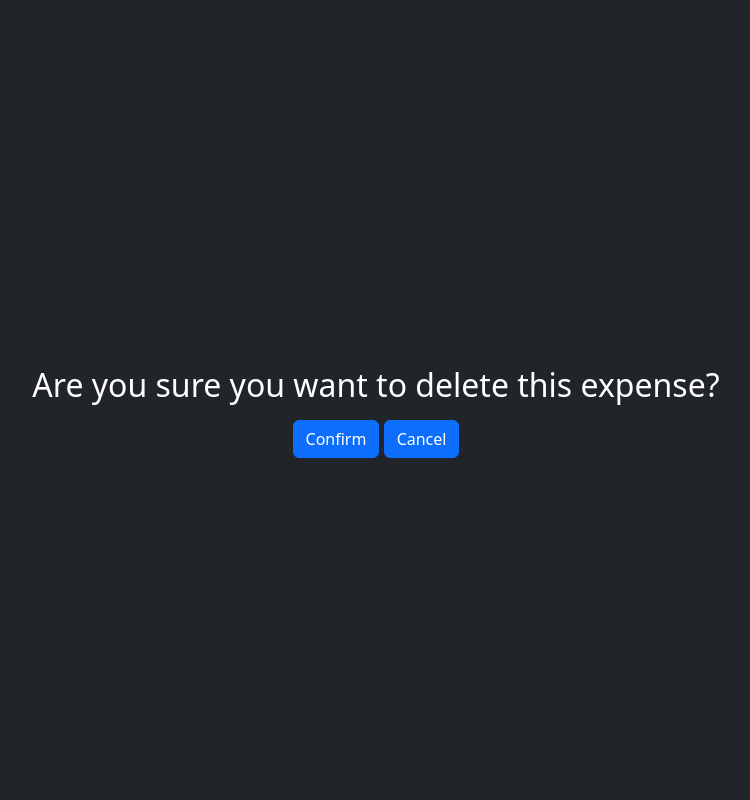
After one commit to alisherseitkadyr/Personal-Financial-Manager, a Django app: page /incomes/expense/1/delete/ in a window 1280 px wide. The commit adds this page. Shown: the whole page, without its empty margins (264-1014 px from the left). Run offline with Django 5.2, Linux system fonts and the light colour scheme; tables that the repository leaves empty hold one stand-in row (values such as "Sample post").

Commit message:
Add delete button to transactions

```diff
--- a/finance/urls.py
+++ b/finance/urls.py
@@ -1,5 +1,6 @@
 from django.urls import path
-from .views import expense_list, add_expense, income_list, add_income, home, mark_notification_read
+from .views import expense_list, add_expense, income_list, add_income, home, mark_notification_read, ExpenseDeleteView, \
+    IncomeDeleteView
 
 urlpatterns = [
     path('', home, name='home'),  # Home page path
@@ -8,4 +9,6 @@ urlpatterns = [
     path('incomes/', income_list, name='income_list'),  # Incomes list path
     path('incomes/add/', add_income, name='add_income'),  # Add incomes page path
 path('notifications/mark-read/<int:notification_id>/', mark_notification_read, name='mark_notification_read'),
+path('expense/<int:pk>/delete/', ExpenseDeleteView.as_view(), name='expense_delete'),
+    path('income/<int:pk>/delete/', IncomeDeleteView.as_view(), name='income_delete'),
 ]
--- a/finance/views.py
+++ b/finance/views.py
@@ -1,6 +1,9 @@
 from django.contrib.auth.decorators import login_required
 from django.http import JsonResponse
 from django.shortcuts import render, redirect
+from django.urls import reverse_lazy
+from django.views.generic import DeleteView
+
 from .forms import ExpenseForm, IncomeForm
 from .models import Expense, Income, Notification
 from .services import BalanceService, InfoNotification, WarningNotification, SuccessNotification
@@ -76,6 +79,16 @@ def add_income(request):
     else:
         form = IncomeForm()
     return render(request, '../templates/add_income.html', {'form': form, 'notification_elements': notification_elements})
+
+class ExpenseDeleteView(DeleteView):
+    model = Expense
+    template_name = 'expense_confirm_delete.html'  # template for confirmation
+    success_url = reverse_lazy('expense_list')     # URL to redirect after deletion
+
+class IncomeDeleteView(DeleteView):
+    model = Income
+    template_name = 'income_confirm_delete.html'  # template for confirmation
+    success_url = reverse_lazy('income_list')     # URL to redirect after deletion
 # Calculate user's total expenses, income and balance
 @login_required
 def home(request):
--- /dev/null
+++ b/templates/expense_confirm_delete.html
@@ -0,0 +1,19 @@
+<!DOCTYPE html>
+<html lang="en">
+<head>
+    <meta charset="UTF-8">
+    <meta name="viewport" content="width=device-width, initial-scale=1.0">
+        <link href="https://cdn.jsdelivr.net/npm/bootstrap@5.3.3/dist/css/bootstrap.min.css" rel="stylesheet" integrity="sha384-QWTKZyjpPEjISv5WaRU9OFeRpok6YctnYmDr5pNlyT2bRjXh0JMhjY6hW+ALEwIH" crossorigin="anonymous">
+    <title>Confirmation</title>
+</head>
+<body class="bg-dark">
+<section class="d-flex justify-content-center align-items-center vh-100 flex-column">">
+<h2 class="text-white">Are you sure you want to delete this expense?</h2>
+<form method="post">
+    {% csrf_token %}
+    <button class="btn btn-primary mt-2" type="submit">Confirm</button>
+    <a class="btn btn-primary mt-2" href="{% url 'expense_list' %}">Cancel</a>
+</form>
+    </section>
+</body>
+</html>
--- a/templates/expense_list.html
+++ b/templates/expense_list.html
@@ -14,12 +14,14 @@
             <th>Name</th>
             <th>Amount</th>
             <th>Date</th>
+            <th></th>
         </tr>
         {% for expense in expenses %}
         <tr>
             <td>{{ expense.name }}</td>
             <td>{{ expense.amount }}</td>
             <td>{{ expense.date }}</td>
+        <td><a class="btn btn-primary"  href="{% url 'expense_delete' expense.id %}">Delete</a></td>
         </tr>
         {% endfor %}
     </table>
--- a/templates/income_list.html
+++ b/templates/income_list.html
@@ -15,12 +15,14 @@
             <th>Name</th>
             <th>Amount</th>
             <th>Date</th>
+            <th></th>
         </tr>
         {% for income in incomes %}
         <tr>
             <td>{{ income.name }}</td>
             <td>{{ income.amount }}</td>
             <td>{{ income.date }}</td>
+        <td><a class="btn btn-primary" href="{% url 'income_delete' income.id %}">Delete</a></td>
         </tr>
         {% endfor %}
     </table>
```
Also changed, not shown: templates/income_confirm_delete.html (added, +17 -0 lines).
